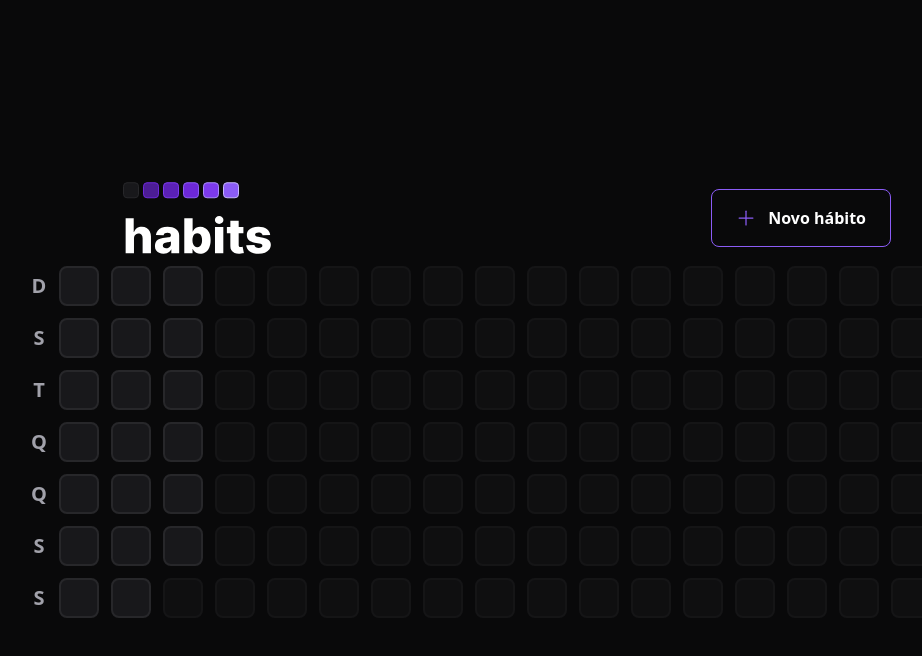
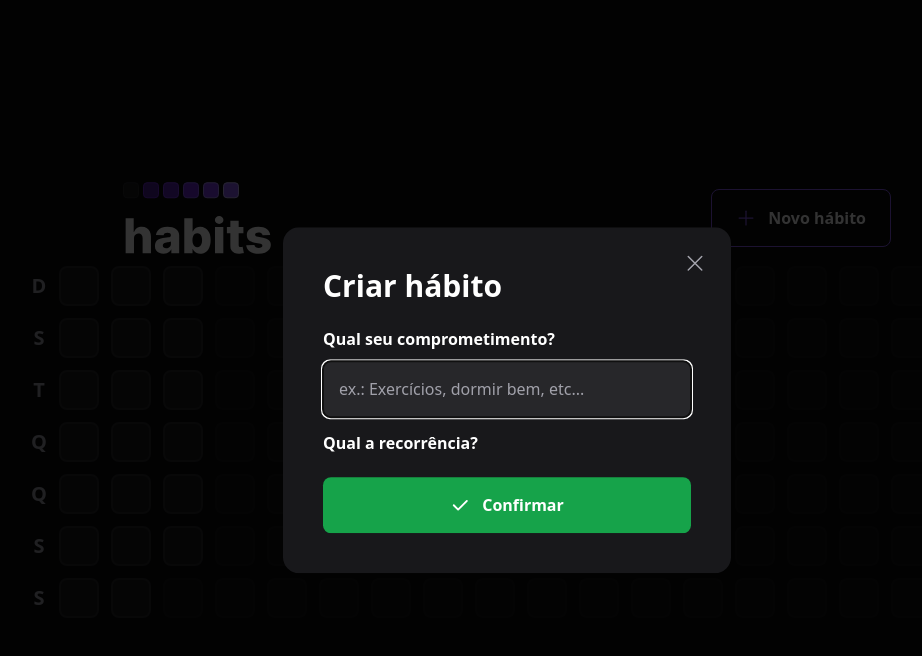
Before and after one commit to Jtomio/ignite-setup-frontend, a React (Vite) app: page / in a window 1280 px wide. Both pictures are taken after a click on the button "Novo hábito". Shown: the top 656 px of the page, without its empty margins (133-1055 px from the left). Built offline with nearby package versions, Linux system fonts and the light colour scheme.

Commit message:
add modal habit and popover progessbar

```diff
--- a/index.html
+++ b/index.html
@@ -4,7 +4,7 @@
     <meta charset="UTF-8" />
     <link rel="icon" type="image/svg+xml" href="/vite.svg" />
     <meta name="viewport" content="width=device-width, initial-scale=1.0" />
-    <title>Vite + React + TS</title>
+    <title>Daily Habits</title>
   </head>
   <body class="bg-background text-white">
     <div id="root"></div>
--- a/package.json
+++ b/package.json
@@ -9,6 +9,9 @@
     "preview": "vite preview"
   },
   "dependencies": {
+    "@radix-ui/react-dialog": "^1.0.2",
+    "@radix-ui/react-popover": "^1.0.3",
+    "@radix-ui/react-progress": "^1.0.1",
     "dayjs": "^1.11.7",
     "expo-image-picker": "^14.0.2",
     "phosphor-react": "^1.4.1",
--- a/src/components/HabitDay.tsx
+++ b/src/components/HabitDay.tsx
@@ -1,4 +1,5 @@
-
+import * as Popover from '@radix-ui/react-popover';
+import { ProgressBar } from './ProgressBar';
 
 
 // interface HabitProps {
@@ -7,6 +8,17 @@
 
 export function HabitDay() {
   return (
-    <div className="w-10 h-10 bg-zinc-900 border-2 border-zinc-800 rounded-lg"></div>
+    <Popover.Root>
+      <Popover.Trigger className="w-10 h-10 bg-zinc-900 border-2 border-zinc-800 rounded-lg" />
+
+      <Popover.Portal>
+        <Popover.Content className='min-w-[320px] p-6 rounded-2xl bg-zinc-900 flex flex-col'>
+          <span className='font-semibold text-zinc-400'>Terça-feira</span>
+          <span className='mt-1 font-extrabold leading-tight text-3xl'>17/01</span>
+          <ProgressBar progress={75} />
+          <Popover.Arrow className='fill-zinc-900' height={8} width={16} />
+        </Popover.Content>
+      </Popover.Portal>
+    </Popover.Root>
   )
 }
--- a/src/components/Header.tsx
+++ b/src/components/Header.tsx
@@ -1,18 +1,48 @@
+import { Plus, X } from 'phosphor-react'
+import * as Dialog from '@radix-ui/react-dialog';
+
 import LogoImage from '../assets/logoImage.svg'
-import { Plus } from 'phosphor-react'
+import { NewHabitForm } from './NewHabitForm';
+
 
 export function Header() {
+
+
   return (
     <div className="w-full max-w-3xl mx-auto flex items-center justify-between">
       <img src={LogoImage} alt="habits" />
 
-      <button
-        type='button'
-        className='border border-violet-500 font-semibold rounded-lg px-6 py-4 flex items-center gap-3 hover:border-violet-300'>
+      <Dialog.Root>
+        <Dialog.Trigger
+          type='button'
+          className='border border-violet-500 font-semibold rounded-lg px-6 py-4 flex items-center gap-3 hover:border-violet-300'>
 
-        <Plus size={20} className="text-violet-500" />
-        Novo hábito
-      </button>
+          <Plus size={20} className="text-violet-500" />
+          Novo hábito
+        </Dialog.Trigger>
+
+        <Dialog.Portal>
+          <Dialog.Overlay
+            className='w-screen h-screen bg-black/80 fixed inset-0'
+          />
+
+          <Dialog.Content
+            className='absolute p-10 bg-zinc-900 rounded-2xl w-full max-w-md top-1/2 left-1/2 -translate-x-1/2 -translate-y-1/2'
+          >
+            <Dialog.Close className='absolute right-6 top-6 text-zinc-400 hover:text-zinc-200'>
+              <X size={24} aria-label="Fechar" />
+            </Dialog.Close>
+
+            <Dialog.Title className='text-3xl leading-tight font-extrabold'>
+              Criar hábito
+            </Dialog.Title>
+            <NewHabitForm />
+          </Dialog.Content>
+        </Dialog.Portal>
+
+      </Dialog.Root>
+
+
     </div>
   )
 }
--- /dev/null
+++ b/src/components/NewHabitForm.tsx
@@ -0,0 +1,36 @@
+import { Check } from "phosphor-react";
+
+export function NewHabitForm() {
+  return (
+    <form className="w-full flex flex-col mt-6">
+      <label
+        htmlFor="title"
+        className="font-semibold leading-tight"
+      >
+        Qual seu comprometimento?
+      </label>
+      <input
+        type='text'
+        id="title"
+        placeholder="ex.: Exercícios, dormir bem, etc..."
+        className="p-4 rounded-lg mt-3 bg-zinc-800 text-white placeholder:text-zinc-400"
+        autoFocus
+      />
+
+      <label
+        htmlFor=""
+        className="font-semibold leading-tight mt-4"
+      >
+        Qual a recorrência?
+      </label>
+
+      <button
+        type="submit"
+        className="mt-6 rounded-lg p-4 flex items-center justify-center gap-3 font-semibold bg-green-600 hover:bg-green-500"
+      >
+        <Check size={20} weight='bold' />
+        Confirmar
+      </button>
+    </form>
+  )
+}
--- /dev/null
+++ b/src/components/ProgressBar.tsx
@@ -0,0 +1,23 @@
+
+
+interface ProgressBarProps {
+  progress: number
+}
+
+export function ProgressBar(props: ProgressBarProps) {
+
+  return (
+    <div className="h-3 rounded-xl bg-zinc-700 w-full mt-4">
+      <div
+        role="progressbar"
+        aria-label="Progresso de hábitos completados nesse dia."
+        aria-valuenow={props.progress}
+        className="h-3 rounded-xl bg-violet-600 "
+        style={{ width: `${props.progress}%` }}
+      />
+
+    </div>
+
+
+  )
+}
```
Also changed, not shown: 2 other files (tests, documents, lock files or other folders).
